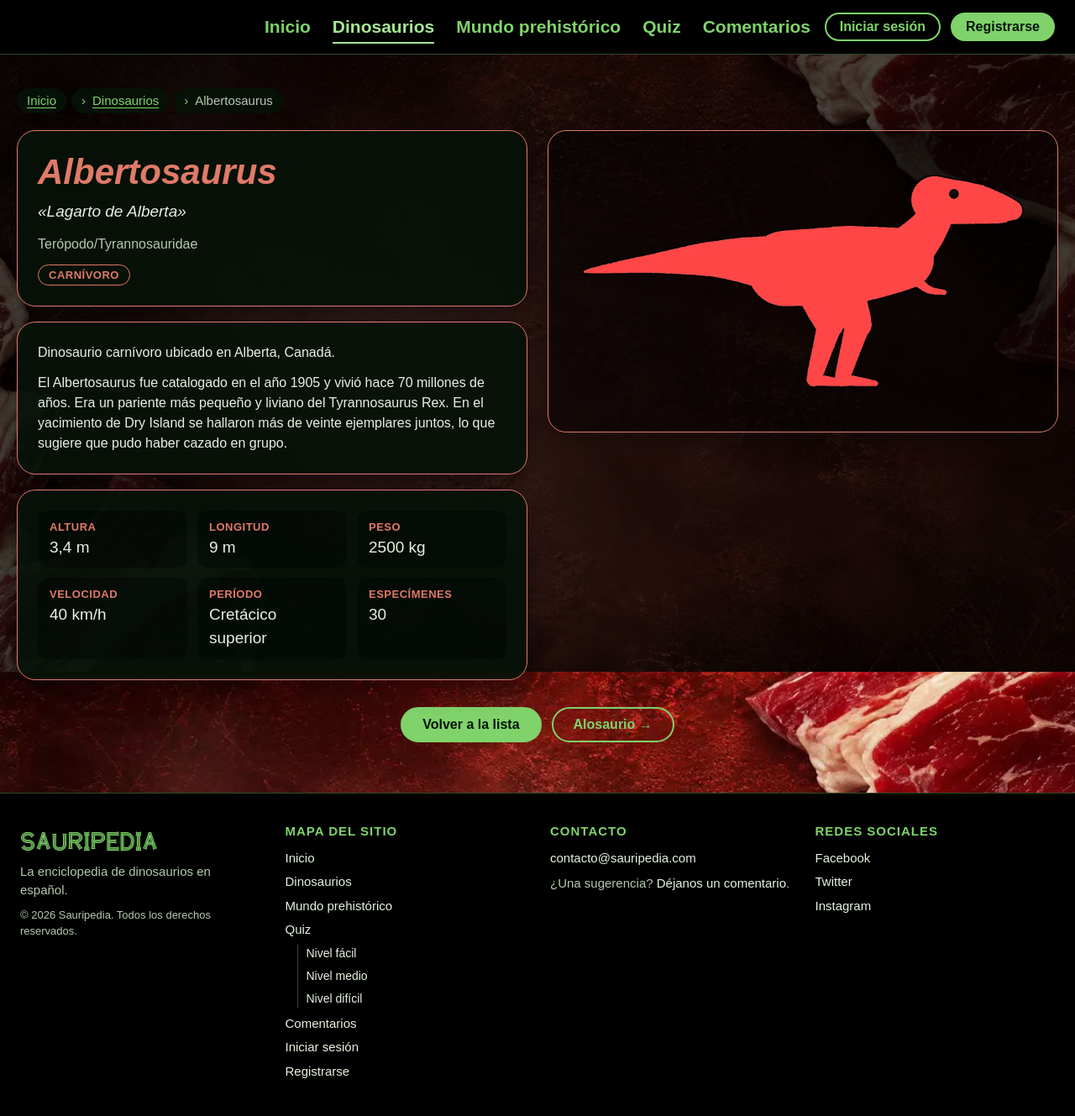
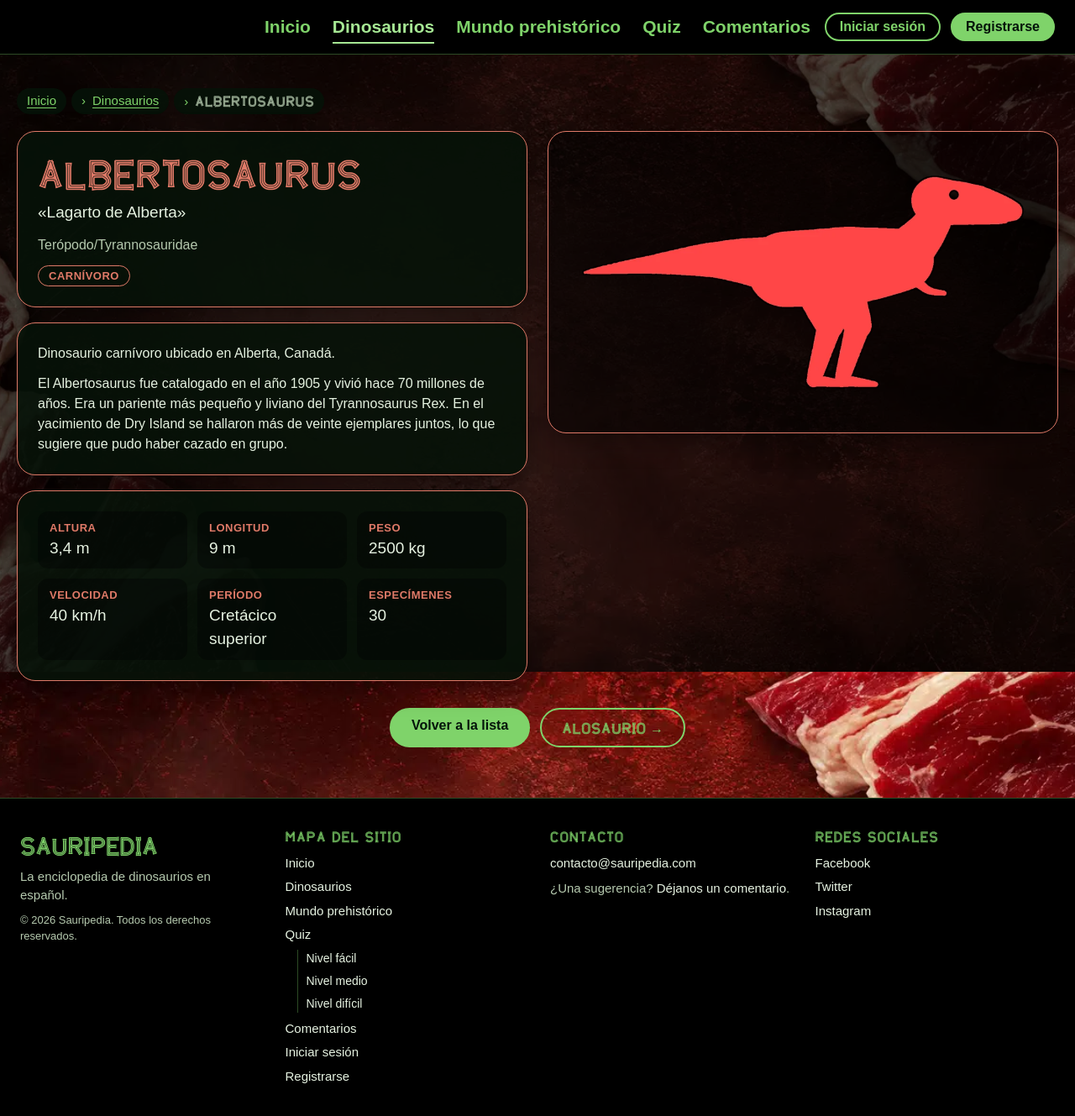
Before and after one commit to JulianIbPe/sauripedia, a PHP site: page /sauripedia/pages/dinosaurio.php?id=albertosaurus in a window 1280 px wide. Shown: the whole page at 84% size. Before the commit the page ends 1284 px from the top, so only its background shows below. Run offline with PHP 8.4, Linux system fonts and the light colour scheme.

Commit message:
cambios fuente

```diff
--- a/css/base.css
+++ b/css/base.css
@@ -10,7 +10,7 @@
 @font-face
 {
     font-family: 'jurassic world';
-    src: url(../fuentes/SauriWorld-Regular.ttf) format('truetype');
+    src: url(../Fuentes/SauriWorld-Regular.ttf) format('truetype');
     font-display: swap;
 }
 
@@ -78,12 +78,14 @@ h1, h2, h3
     line-height: 1.2;
 }
 
-h1
+h1, h2, h3
 {
-    font-style: italic;
+    font-family: 'jurassic world', Arial, sans-serif;
+    font-weight: normal;
+    letter-spacing: 0.5px;
 }
 
-h2
+.nombre_dino
 {
     font-family: 'jurassic world', Arial, sans-serif;
     font-weight: normal;
@@ -475,9 +477,9 @@ address.pie_columna
 .titulo_footer
 {
     margin-bottom: 12px;
-    font-family: Arial, Helvetica, sans-serif;
+    font-family: 'jurassic world', Arial, sans-serif;
     font-size: 15px;
-    font-weight: bold;
+    font-weight: normal;
     letter-spacing: 1px;
     text-transform: uppercase;
 }
--- a/css/dinosaurios.css
+++ b/css/dinosaurios.css
@@ -178,8 +178,10 @@
 
 .texto_lista
 {
+    font-family: 'jurassic world', Arial, sans-serif;
     font-size: 21px;
-    font-weight: bold;
+    font-weight: normal;
+    letter-spacing: 0.5px;
     overflow-wrap: anywhere;
 }
 
@@ -234,7 +236,7 @@
 .ficha_significado
 {
     font-size: 19px;
-    font-style: italic;
+    font-style: normal;
 }
 
 .ficha_clasificacion
--- a/includes/cabecera.php
+++ b/includes/cabecera.php
@@ -85,15 +85,15 @@ function color_perfil(string $nombre): string
         <meta name="twitter:card" content="summary_large_image">
 
         <!-- Estilos: base y tema en todas las páginas, luego los propios de la página -->
-        <link rel="stylesheet" href="<?= url('css/base.css') ?>">
-        <link rel="stylesheet" href="<?= url('css/tema_medianoche.css') ?>">
-        <link rel="stylesheet" href="<?= url('css/transiciones.css') ?>">
+        <link rel="stylesheet" href="<?= url_version('css/base.css') ?>">
+        <link rel="stylesheet" href="<?= url_version('css/tema_medianoche.css') ?>">
+        <link rel="stylesheet" href="<?= url_version('css/transiciones.css') ?>">
 <?php foreach ($pagina['css'] as $hoja): ?>
-        <link rel="stylesheet" href="<?= url('css/' . $hoja) ?>">
+        <link rel="stylesheet" href="<?= url_version('css/' . $hoja) ?>">
 <?php endforeach; ?>
 
         <!-- Va en el <head> (sin defer) para preparar la animación de entrada antes de pintar -->
-        <script src="<?= url('javascript/transiciones.js') ?>"></script>
+        <script src="<?= url_version('javascript/transiciones.js') ?>"></script>
 
 <?php if ($pagina['json_ld']): ?>
         <script type="application/ld+json"><?= json_encode($pagina['json_ld'], JSON_UNESCAPED_UNICODE | JSON_UNESCAPED_SLASHES | JSON_HEX_TAG) ?></script>
--- a/includes/config.php
+++ b/includes/config.php
@@ -44,6 +44,17 @@ function url(string $ruta = ''): string
 {
     global $RAIZ;
     return $RAIZ . $ruta;
+}
+
+/**
+ * Igual que url(), pero agrega ?v=<fecha de modificación> para que el navegador
+ * descargue de nuevo el archivo cada vez que cambia (evita ver CSS/JS viejos en caché).
+ */
+function url_version(string $ruta): string
+{
+    $archivo = dirname(__DIR__) . '/' . $ruta;
+    $version = is_file($archivo) ? filemtime($archivo) : 0;
+    return url($ruta) . '?v=' . $version;
 }
 
 /** URL absoluta (con dominio) para canonical, og:url, sitemap, etc. */
--- a/includes/pie.php
+++ b/includes/pie.php
@@ -51,9 +51,9 @@
             </div>
         </footer>
 
-        <script src="<?= url('javascript/usuario.js') ?>" defer></script>
+        <script src="<?= url_version('javascript/usuario.js') ?>" defer></script>
 <?php foreach ($pagina['scripts'] as $script): ?>
-        <script src="<?= url('javascript/' . $script) ?>" defer></script>
+        <script src="<?= url_version('javascript/' . $script) ?>" defer></script>
 <?php endforeach; ?>
     </body>
 </html>
--- a/pages/dinosaurio.php
+++ b/pages/dinosaurio.php
@@ -82,7 +82,7 @@ require __DIR__ . '/../includes/cabecera.php';
                 <ol>
                     <li><a href="<?= url('index.php') ?>">Inicio</a></li>
                     <li><a href="<?= url('pages/dinosaurios.php') ?>">Dinosaurios</a></li>
-                    <li aria-current="page"><?= e($dino['nombre']) ?></li>
+                    <li aria-current="page"><span class="nombre_dino"><?= e($dino['nombre']) ?></span></li>
                 </ol>
             </nav>
 
@@ -123,11 +123,11 @@ require __DIR__ . '/../includes/cabecera.php';
 
             <nav class="ficha_navegacion" aria-label="Otras fichas">
 <?php if ($anterior): ?>
-                <a class="boton boton_secundario" href="<?= url(ruta_dinosaurio($anterior['id'])) ?>" rel="prev">← <?= e($anterior['nombre_lista']) ?></a>
+                <a class="boton boton_secundario" href="<?= url(ruta_dinosaurio($anterior['id'])) ?>" rel="prev">← <span class="nombre_dino"><?= e($anterior['nombre_lista']) ?></span></a>
 <?php endif; ?>
                 <a class="boton" href="<?= url('pages/dinosaurios.php') ?>#letra-<?= e(mb_strtoupper(mb_substr($dino['nombre_lista'], 0, 1))) ?>">Volver a la lista</a>
 <?php if ($siguiente): ?>
-                <a class="boton boton_secundario" href="<?= url(ruta_dinosaurio($siguiente['id'])) ?>" rel="next"><?= e($siguiente['nombre_lista']) ?> →</a>
+                <a class="boton boton_secundario" href="<?= url(ruta_dinosaurio($siguiente['id'])) ?>" rel="next"><span class="nombre_dino"><?= e($siguiente['nombre_lista']) ?></span> →</a>
 <?php endif; ?>
             </nav>
 <?php require __DIR__ . '/../includes/pie.php'; ?>
```
Also changed, not shown: 1 other file.
